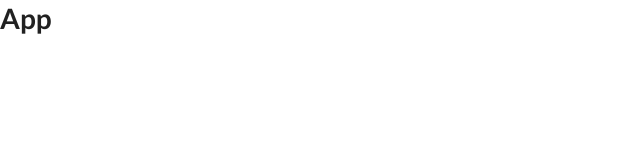
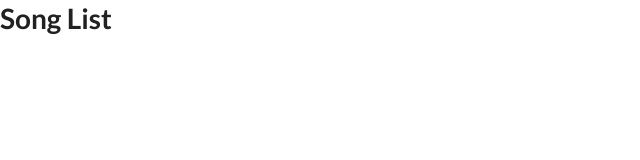
Before and after one commit to VictorParodi/Songs, a React (Create React App) app: page / in a window 1280 px wide. Shown: the top 160 px of the page, without its empty margins (0-640 px from the left). Built offline with nearby package versions, Linux system fonts and the light colour scheme.

Commit message:
app1 commit 2: using the connect component. Getting data from the store

```diff
--- a/src/components/App.js
+++ b/src/components/App.js
@@ -1,8 +1,9 @@
 import React from 'react';
+import SongList from './SongList.js';
 
 const App = () => {
     return (
-        <h1>App</h1>
+        <SongList />
     );
 }
 
--- /dev/null
+++ b/src/components/SongList.js
@@ -0,0 +1,18 @@
+import React, {Component} from 'react';
+import {connect} from 'react-redux';
+
+class SongList extends Component {
+    render() {
+        console.log(this.props);
+
+        return (
+            <h1>Song List</h1>
+        );
+    }
+}
+
+const mapStateToProps = (state) => {
+    return {songs: state.songs};
+}
+
+export default connect(mapStateToProps)(SongList);
--- a/src/reducers/index.js
+++ b/src/reducers/index.js
@@ -18,6 +18,6 @@ const selectedSongReducer = (selectedSong = null, action) => {
 }
 
 export default combineReducers({
-    song: songsReducer,
+    songs: songsReducer,
     selectedSong: selectedSongReducer
 });
```
